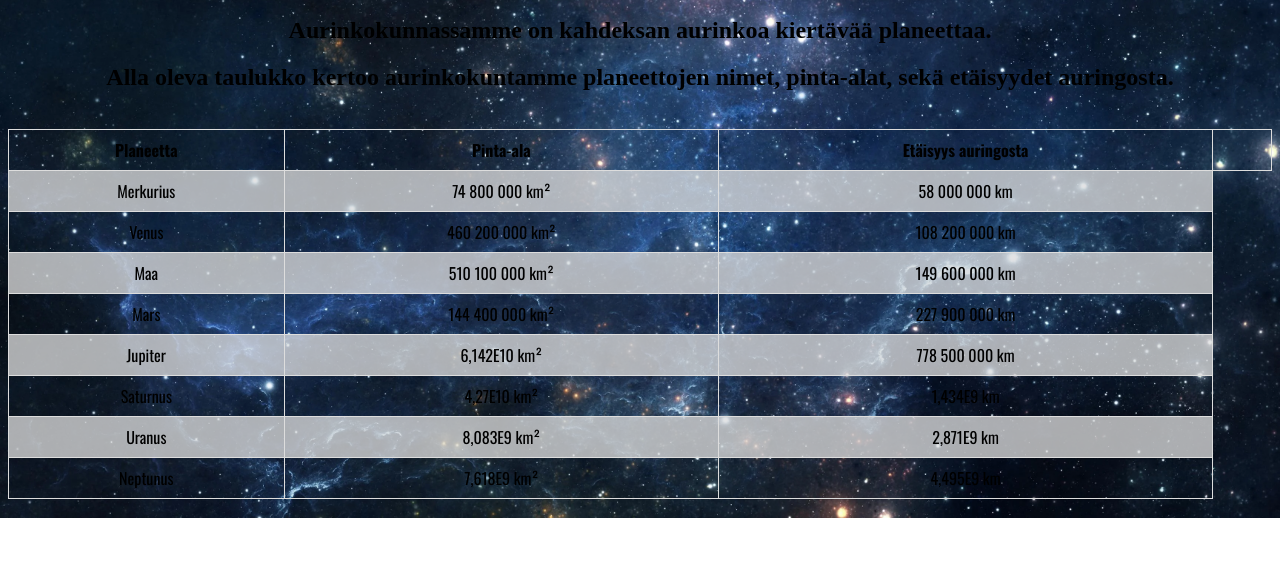
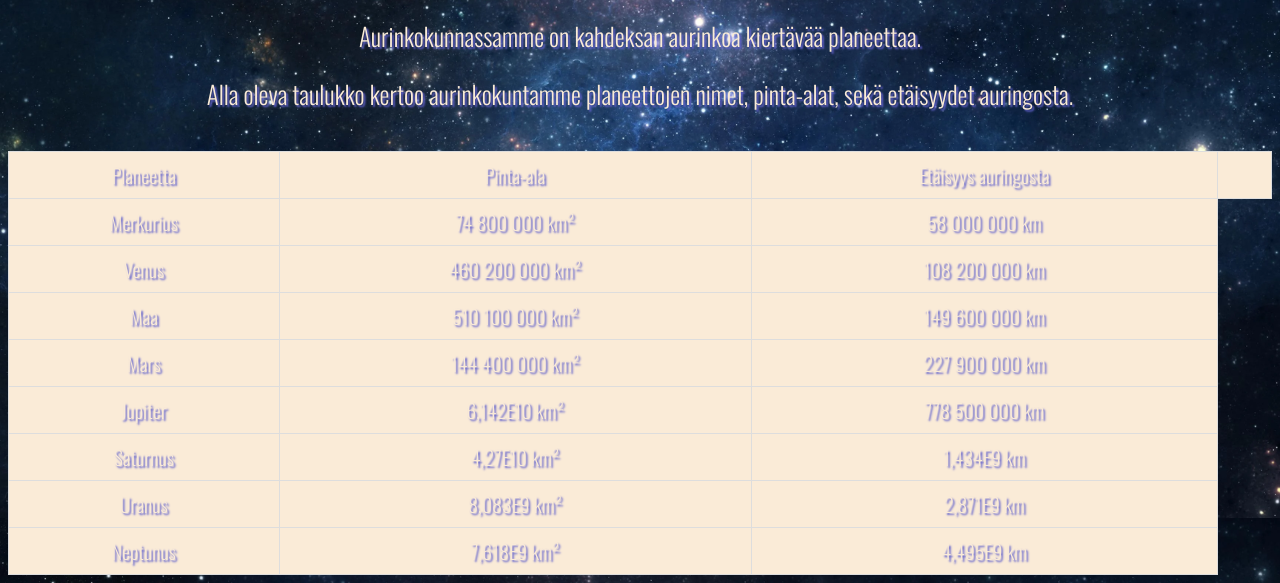
Before and after one commit to bhq628/Verkkoprojekti02.github.io, a plain HTML site: page Verkkosivut/Sivu2.html in a window 1280 px wide. Shown: the part 282-865 px from the top of the page. Before the commit the page ends 800 px from the top, so only its background shows below. Drawn offline with nearby package versions, Linux system fonts and the light colour scheme.

Commit message:
sivu2muutoksiaFontColor

```diff
--- a/Verkkosivut/styles.css
+++ b/Verkkosivut/styles.css
@@ -9,6 +9,14 @@ h1 {
   font-family: "Oswald";
   font-size: 50px;
   font-weight: 300;
+}
+h2 {
+  color: antiquewhite;
+  font-family: "Oswald";
+  font-size: 25px;
+  font-weight: 300;
+  text-shadow: 2px 2px 2px rgb(97, 97, 203);
+
 }
 .logoContainer {
   display: flex;
@@ -71,14 +79,21 @@ h1 {
   background-color: rgb(5, 27, 59);
 }
 table {
-font-family: Oswald;
+font-family: "Oswald";
 border-collapse: collapse;
 width: 100%;
+
 }
 td, th {
   border: 1px solid #dddddd;
   text-align: center;
   padding: 8px;
+  font-family: "Oswald";
+  background-color: antiquewhite;
+  color: antiquewhite;
+  font-size: 20px;
+  font-weight: 300;
+  text-shadow: 2px 2px 2px rgb(97, 97, 203);
 }
 tr:nth-child(even) {
   background-color: #ddddddc4;
```
